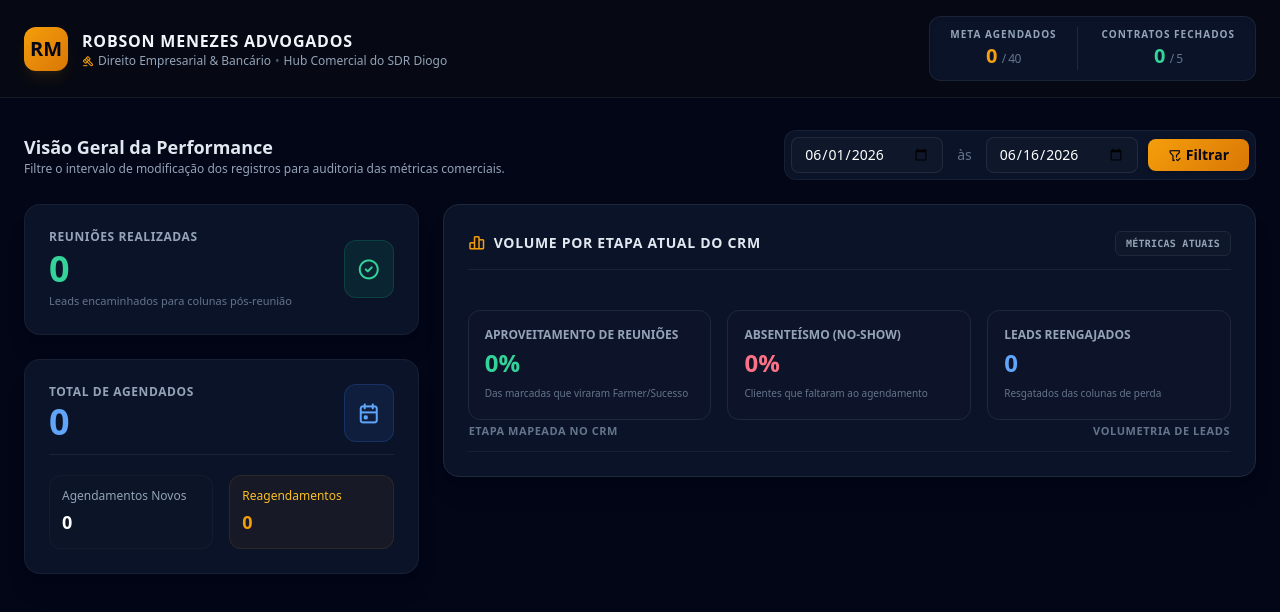
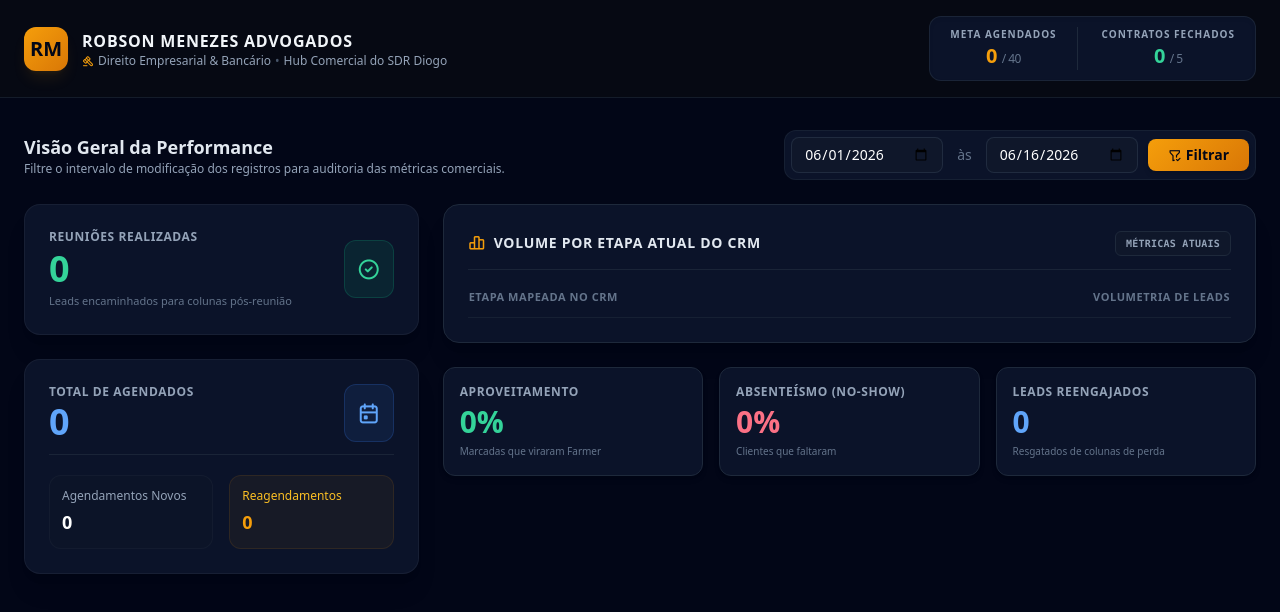
Before and after one commit to diogocoding/dashboardkommo, a plain HTML site: page client/index.html in a window 1280 px wide. Drawn offline with nearby package versions, Linux system fonts and the light colour scheme; no server answers.

Commit message:
Refactor right column cards for commercial metrics

```diff
--- a/client/index.html
+++ b/client/index.html
@@ -67,6 +67,7 @@
   </div>
 
   <!-- CONTAINER DE GRIDS PRINCIPAIS -->
+  <!-- CONTAINER DE GRIDS PRINCIPAIS -->
   <main class="max-w-7xl mx-auto px-6 mt-6 grid grid-cols-1 lg:grid-cols-3 gap-6">
 
     <!-- COLUNA DA ESQUERDA: COMPONENTES DE KPIs -->
@@ -111,8 +112,8 @@
 
     </div>
 
-    <!-- COLUNA DA DIREITA: BREAKDOWN COMPLETO DAS 9 ETAPAS DEMANDADAS -->
-    <div class="lg:col-span-2">
+    <!-- COLUNA DA DIREITA: BREAKDOWN E CARDS DE BI -->
+    <div class="lg:col-span-2 space-y-6">
       <div class="custom-card p-6 rounded-2xl shadow-xl border border-slate-800">
         <div class="flex items-center justify-between border-b border-slate-800/80 pb-3 mb-4">
           <div class="flex items-center gap-2">
@@ -132,34 +133,36 @@
               </tr>
             </thead>
             <tbody id="corpoFunil" class="divide-y divide-slate-800/40 text-slate-300 font-medium">
-              <!-- Os dados das 9 colunas do Robson Menezes Advogados entrarão dinamicamente aqui via app.js -->
-            <!-- Seção de Métricas de Eficiência Comercial -->
-<div class="grid grid-cols-1 md:grid-cols-3 gap-4 mt-6">
-  <!-- Card Aproveitamento -->
-  <div class="bg-slate-900/40 border border-slate-800 p-4 rounded-xl">
-    <p class="text-xs text-slate-400 uppercase font-semibold">Aproveitamento de Reuniões</p>
-    <h3 id="taxaAproveitamento" class="text-2xl font-bold text-emerald-400 mt-1">0%</h3>
-    <span class="text-[10px] text-slate-500">Das marcadas que viraram Farmer/Sucesso</span>
-  </div>
-
-  <!-- Card No-Show -->
-  <div class="bg-slate-900/40 border border-slate-800 p-4 rounded-xl">
-    <p class="text-xs text-slate-400 uppercase font-semibold">Absenteísmo (No-Show)</p>
-    <h3 id="taxaNoShow" class="text-2xl font-bold text-rose-400 mt-1">0%</h3>
-    <span class="text-[10px] text-slate-500">Clientes que faltaram ao agendamento</span>
-  </div>
-
-  <!-- Card Reengajamento -->
-  <div class="bg-slate-900/40 border border-slate-800 p-4 rounded-xl">
-    <p class="text-xs text-slate-400 uppercase font-semibold">Leads Reengajados</p>
-    <h3 id="cardReengajamentos" class="text-2xl font-bold text-blue-400 mt-1">0</h3>
-    <span class="text-[10px] text-slate-500">Resgatados das colunas de perda</span>
-  </div>
-</div>
+              <!-- Renderizado via app.js -->
             </tbody>
           </table>
         </div>
       </div>
+
+      <!-- SEÇÃO DE MÉTRICAS DE EFICIÊNCIA COMERCIAL (BI COLOGADA NO LUGAR CORRETO OUTSIDE TABLE) -->
+      <div class="grid grid-cols-1 md:grid-cols-3 gap-4">
+        <!-- Card Aproveitamento -->
+        <div class="bg-[#0b1329] border border-slate-800 p-4 rounded-xl shadow-md">
+          <p class="text-xs text-slate-400 uppercase font-bold tracking-wider">Aproveitamento</p>
+          <h3 id="taxaAproveitamento" class="text-3xl font-black text-emerald-400 mt-1">0%</h3>
+          <span class="text-[10px] text-slate-500 block mt-1">Marcadas que viraram Farmer</span>
+        </div>
+
+        <!-- Card No-Show -->
+        <div class="bg-[#0b1329] border border-slate-800 p-4 rounded-xl shadow-md">
+          <p class="text-xs text-slate-400 uppercase font-bold tracking-wider">Absenteísmo (No-Show)</p>
+          <h3 id="taxaNoShow" class="text-3xl font-black text-rose-400 mt-1">0%</h3>
+          <span class="text-[10px] text-slate-500 block mt-1">Clientes que faltaram</span>
+        </div>
+
+        <!-- Card Reengajamento -->
+        <div class="bg-[#0b1329] border border-slate-800 p-4 rounded-xl shadow-md">
+          <p class="text-xs text-slate-400 uppercase font-bold tracking-wider">Leads Reengajados</p>
+          <h3 id="cardReengajamentos" class="text-3xl font-black text-blue-400 mt-1">0</h3>
+          <span class="text-[10px] text-slate-500 block mt-1">Resgatados de colunas de perda</span>
+        </div>
+      </div>
+
     </div>
 
   </main>
```
